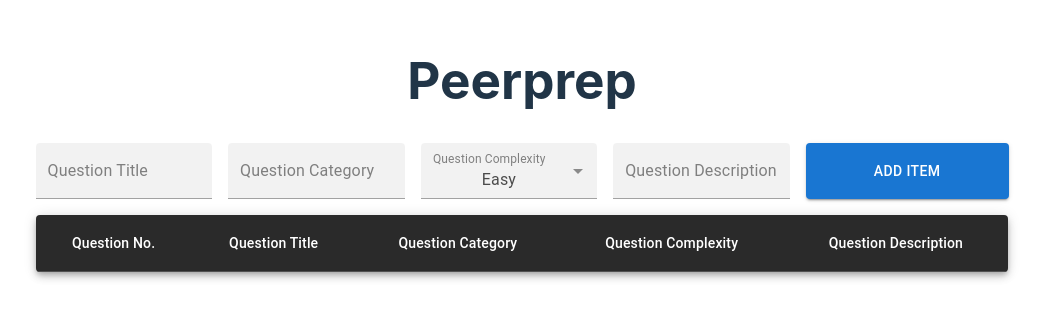
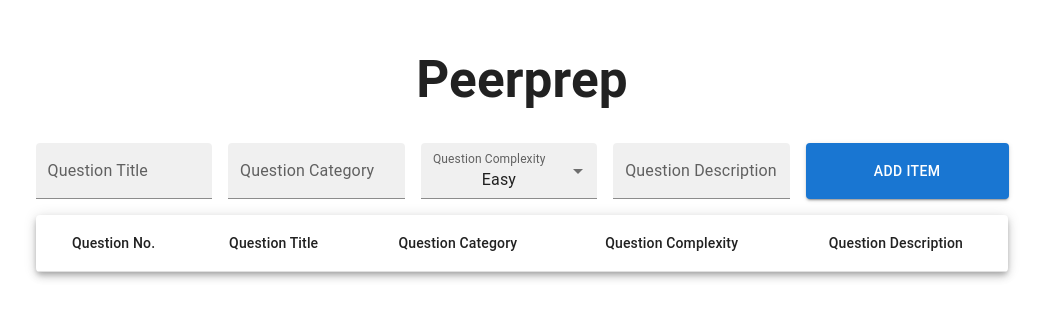
Before and after one commit to CS3219-AY2324S1/ay2324s1-course-assessment-g49, a React (Vite) app in the folder frontend/: page / in a window 1280 px wide. Shown: the part 247-566 px from the top of the page, without its empty margins (118-1161 px from the left). Built offline with nearby package versions, Linux system fonts and the light colour scheme.

Commit message:
Fix bug in colour theme

```diff
--- a/frontend/src/App.css
+++ b/frontend/src/App.css
@@ -41,12 +41,6 @@
 	color: #888;
 }
 
-.MuiTextField-root {
-	color: white; /* Set the font color to white */
-	background-color: white;
-	opacity: 80%;
-}
-
 .same-width-textfield {
 	width: 100%;
 }
--- a/frontend/src/App.jsx
+++ b/frontend/src/App.jsx
@@ -7,6 +7,7 @@
 import Button from '@mui/material/Button';
 import Stack from '@mui/material/Stack';
 import Box from '@mui/material/Box';
+import Theme from './themes/Theme';
 
 function App() {
 	const storedQuestions = JSON.parse(localStorage.getItem('questions'));
@@ -17,11 +18,6 @@
 
 	const [isSnackbarOpen, setSnackbarOpen] = useState(false);
 	const [snackbarMessage, setsnackbarMessage] = useState('');
-
-	/**
-	 * { id: 1, title: "question 1", category: "cat1", complexity: "easy", description: "aaa" },
-	 * { id: 2, title: "question 2", category: "cat2", complexity: "easy", description: "bbb" },
-	 */
 
 	const inputRefTitle = useRef(null);
 	const inputRefCategory = useRef(null);
@@ -89,10 +85,12 @@
 	useEffect(() => {
 		localStorage.setItem('questions', JSON.stringify(questions));
 	}, [questions]);
+
 	const complexityLevels = ['Easy', 'Medium', 'Hard'];
 
 	return (
 		<>
+			<Theme>
 				<h1>Peerprep</h1>
 				<Box direction="column">
 					<Box mb={2}>
@@ -161,6 +159,7 @@
 						severity="warning"
 					></CustomSnackbar>
 				</Box>
+			</Theme>
 		</>
 	);
 }
--- a/frontend/src/QuestionList.jsx
+++ b/frontend/src/QuestionList.jsx
@@ -6,29 +6,16 @@
 import TableHead from '@mui/material/TableHead';
 import TableRow from '@mui/material/TableRow';
 import Paper from '@mui/material/Paper';
-import { createTheme, ThemeProvider } from '@mui/material/styles';
 
 function QuestionList({ questions, onDelete }) {
-	const darkTheme = createTheme({ palette: { mode: 'dark' } });
-
-	/**const [questions, setQuestions] = useState([
-    { id: 1, title: "question 1", complexity: "easy", description: "aaa" },
-    { id: 2, title: "question 2", complexity: "easy", description: "bbb" },
-  ]);*/
-
 	return (
 		<div>
-			<ThemeProvider theme={darkTheme}>
 			<TableContainer component={Paper} elevation={5}>
 				<Table sx={{ minWidth: 650 }} aria-label="simple table">
 					<TableHead>
 						<TableRow>
-								<TableCell align="center">
-									Question No.
-								</TableCell>
-								<TableCell align="center">
-									Question Title
-								</TableCell>
+							<TableCell align="center">Question No.</TableCell>
+							<TableCell align="center">Question Title</TableCell>
 							<TableCell align="center">
 								Question Category
 							</TableCell>
@@ -52,7 +39,6 @@
 					</TableBody>
 				</Table>
 			</TableContainer>
-			</ThemeProvider>
 		</div>
 	);
 }
--- /dev/null
+++ b/frontend/src/themes/Theme.jsx
@@ -0,0 +1,27 @@
+import { useMemo } from 'react';
+import { ThemeProvider, createTheme } from '@mui/material';
+import CssBaseline from '@mui/material/CssBaseline';
+import useMediaQuery from '@mui/material/useMediaQuery';
+
+function Theme({ children }) {
+	const prefersDarkMode = useMediaQuery('(prefers-color-scheme: dark)');
+
+	const theme = useMemo(
+		() =>
+			createTheme({
+				palette: {
+					mode: prefersDarkMode ? 'dark' : 'light',
+				},
+			}),
+		[prefersDarkMode]
+	);
+
+	return (
+		<ThemeProvider theme={theme}>
+			<CssBaseline />
+			{children}
+		</ThemeProvider>
+	);
+}
+
+export default Theme;
```
Lines whose indentation alone changed are shown as unchanged.
